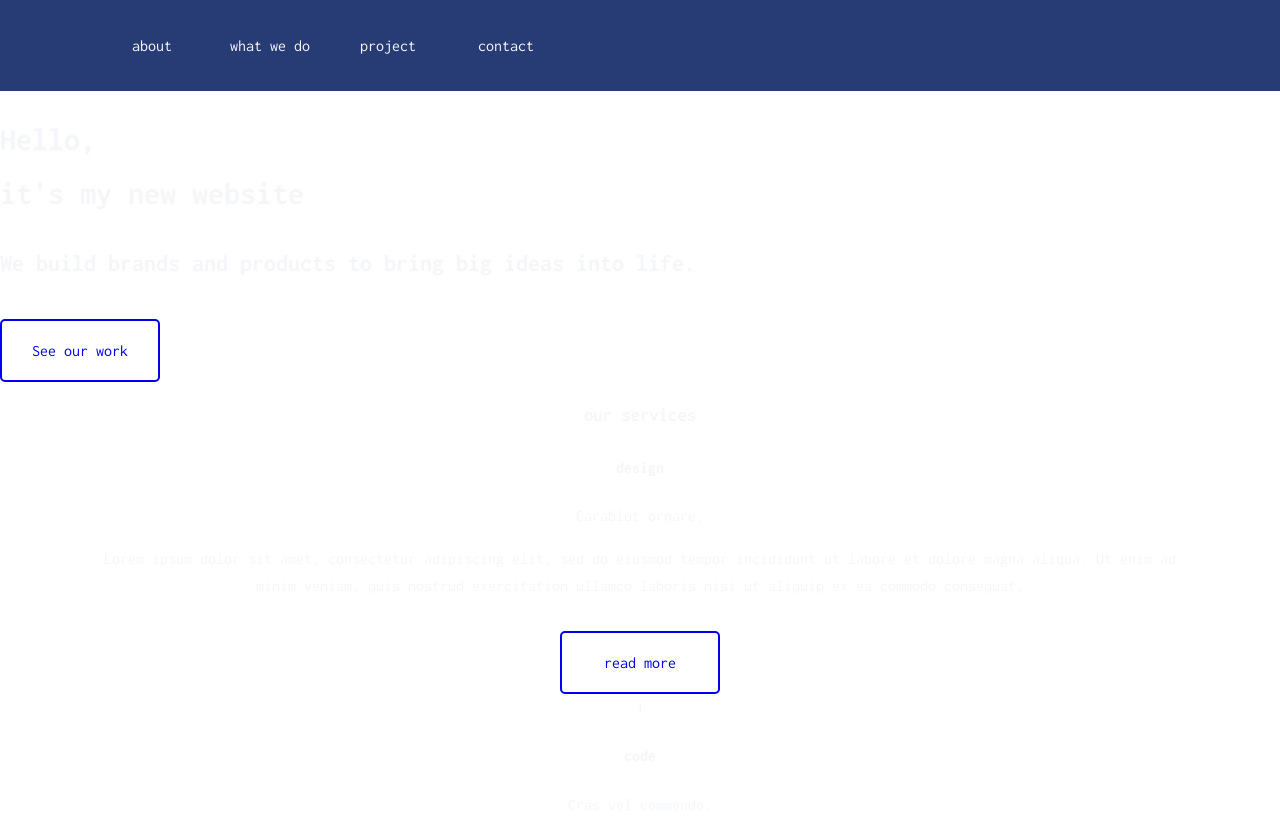
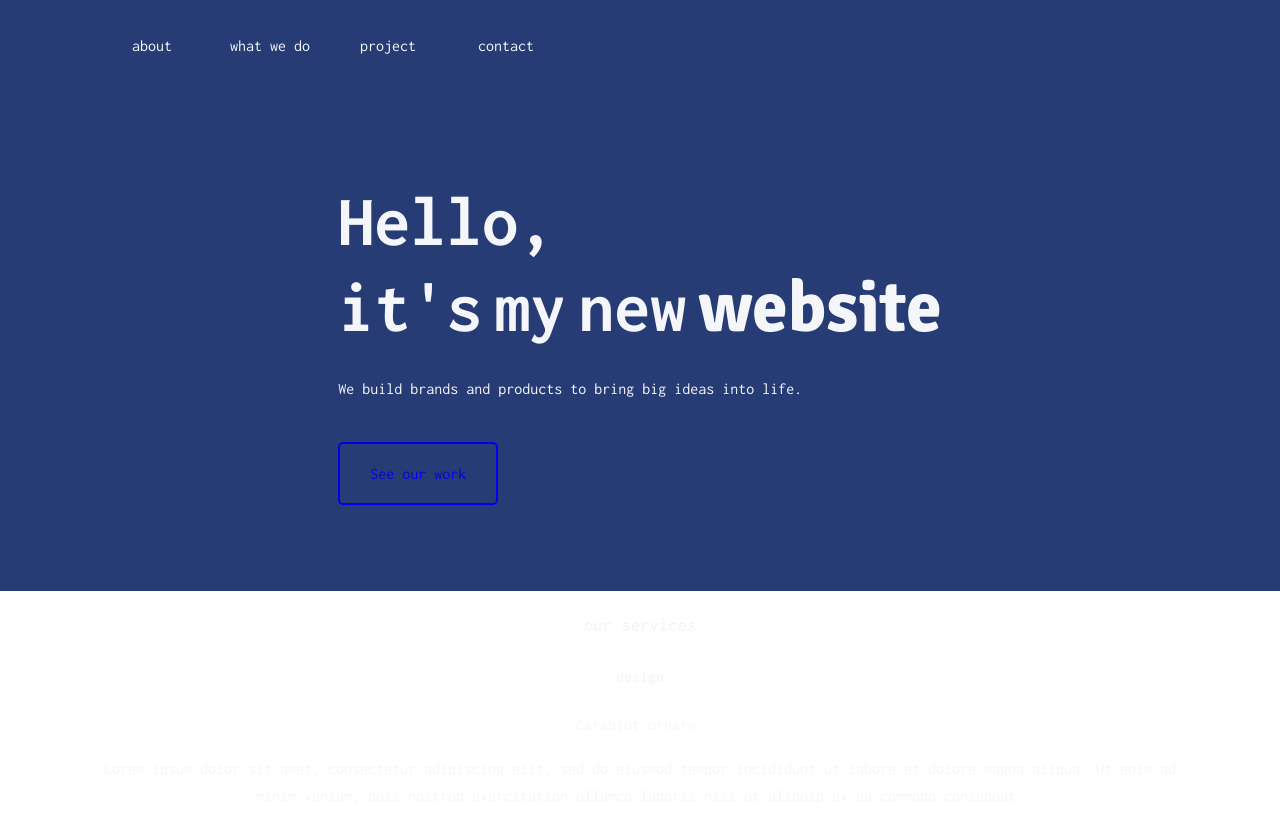
Before and after one commit to malwina-mika/Rwd-flexbox-practise, a website: page index.html in a window 1280 px wide. Shown: the top 821 px of the page. Drawn offline with nearby package versions, Linux system fonts and the light colour scheme; files that its build step writes are made by us from their sources.

Commit message:
Add styles for splash section

```diff
--- a/sass/style.scss
+++ b/sass/style.scss
@@ -104,3 +104,31 @@ section{
         }
     }
 }
+
+/* SPLASH*/
+
+.splash{
+    color: $color-main;
+    background-color: $color-three;
+    min-height: 500px;
+    display: flex;
+}
+.splash-inner{
+    margin: auto;
+    max-width: 70%;
+}
+.page-title{
+    font-size:72px;
+    margin: 0;
+    word-spacing:-24px;
+    font-weight: 700;
+    line-height: 1.2;
+    span{
+    font-family: $font-two;
+    }
+}
+.page-subtitle{
+    font-size: 16px;
+    font-weight: 400;
+    margin: 24px 0;
+}
```
